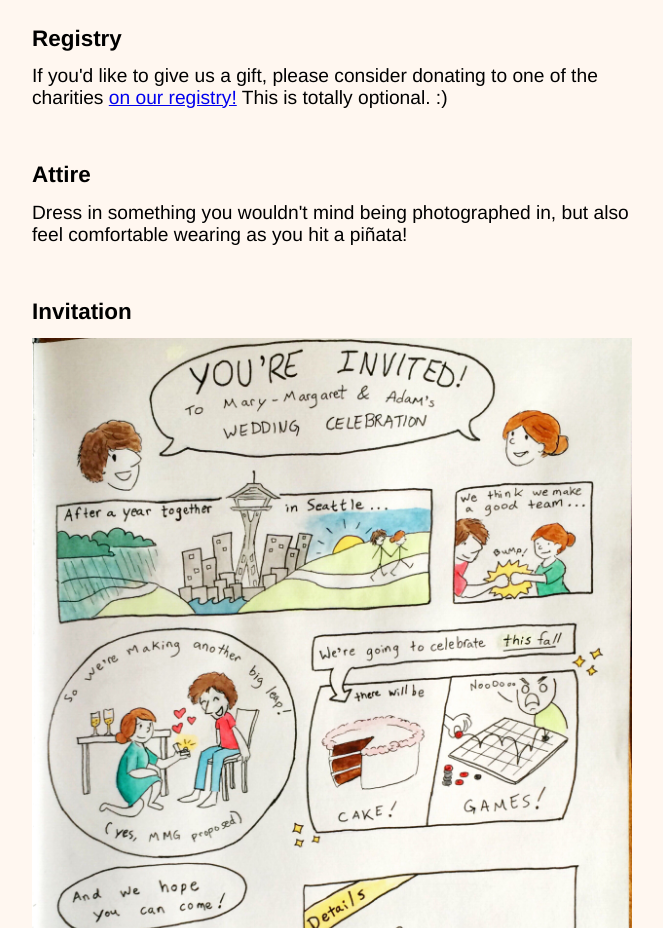
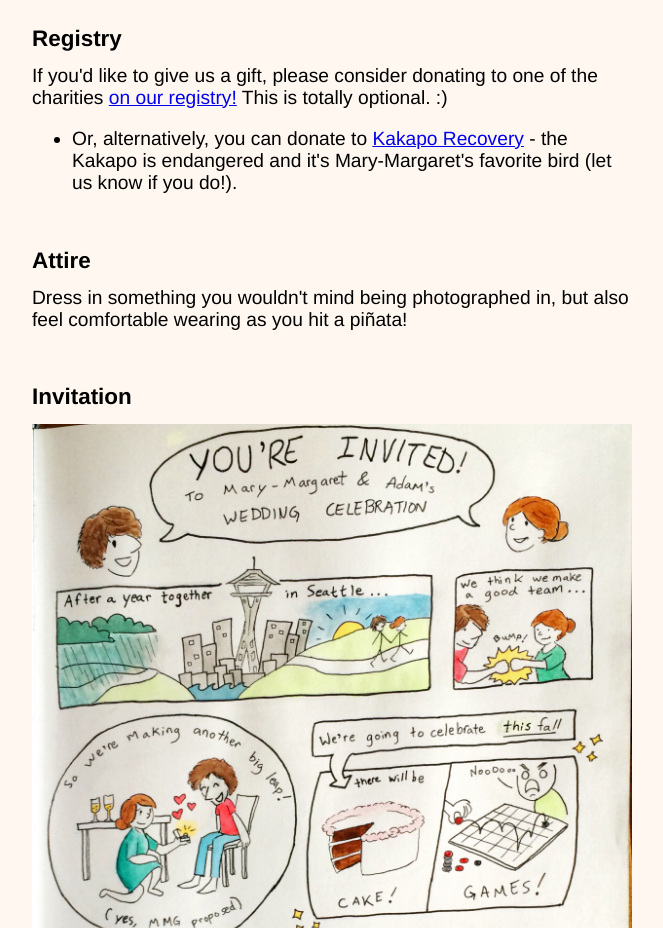
Before and after one commit to le-doux/mmgandadam, a plain HTML site: page index.html in a window 1280 px wide. Shown: the part 2140-3068 px from the top of the page, without its empty margins (308-971 px from the left). Drawn offline with Linux system fonts and the light colour scheme.

Commit message:
kakapo recovery link

```diff
--- a/index.html
+++ b/index.html
@@ -27,17 +27,6 @@
 			}
 		</style>
 		<script>
-			/*
-			TODO
-			X fonts
-			X spacing
-			- registry
-			X more colorful header
-			X interactive flags
-			X phone test
-			X official url
-			*/
-
 			var canvas,ctx;
 
 			// drawing
@@ -253,6 +242,9 @@
 			<h3>Registry</h3>
 			<p>
 				If you'd like to give us a gift, please consider donating to one of the charities <a href="http://thegoodbeginning.com/registries/adam-le-doux-mary-margaret-greene/" target="_blank">on our registry!</a> This is totally optional. :)
+				<ul>
+					<li>Or, alternatively, you can donate to <a href="http://kakaporecovery.org.nz">Kakapo Recovery</a> - the Kakapo is endangered and it's Mary-Margaret's favorite bird (let us know if you do!).</li>
+				</ul>
 			</p>
 			<br>
 
@@ -266,21 +258,4 @@
 			<img src="invite.jpg" width="100%"/>
 		</div>
 	</body>
-<!-- 	<script>
-		//Load fancy font after page finishes loading
-		document.body.onload = function() {
-			start();
-			console.log("Hi?");
-			var url = 'https://fonts.googleapis.com/css?family=Nunito|Coustard';
-			loadFont(url);
-			console.log("hello?");
-		}
-
-		function loadFont(url) {
-			var link = document.createElement('link');
-			link.rel = 'stylesheet';
-			link.href = url;
-			document.head.appendChild(link);
-		}
-	</script> -->
 </html>
```
